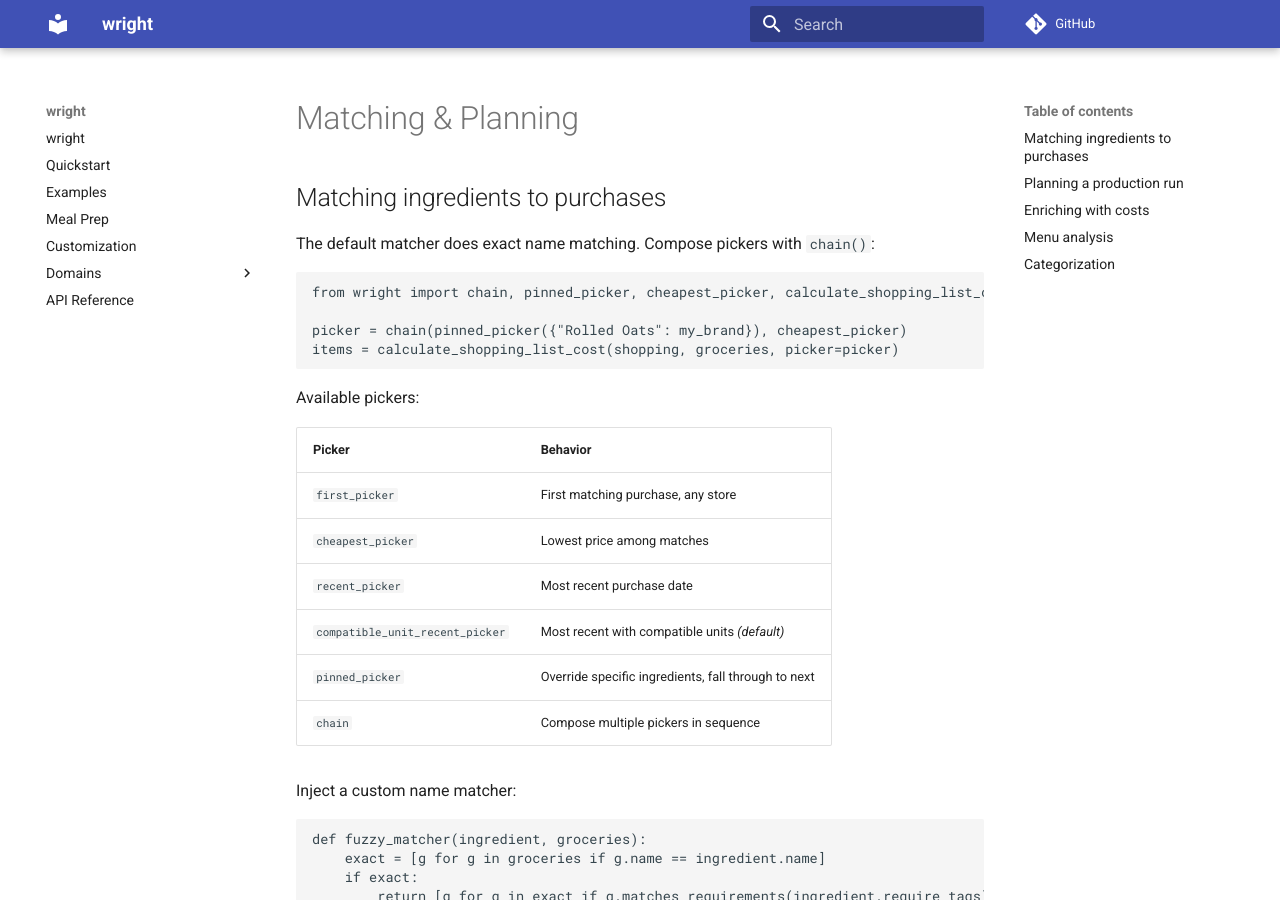
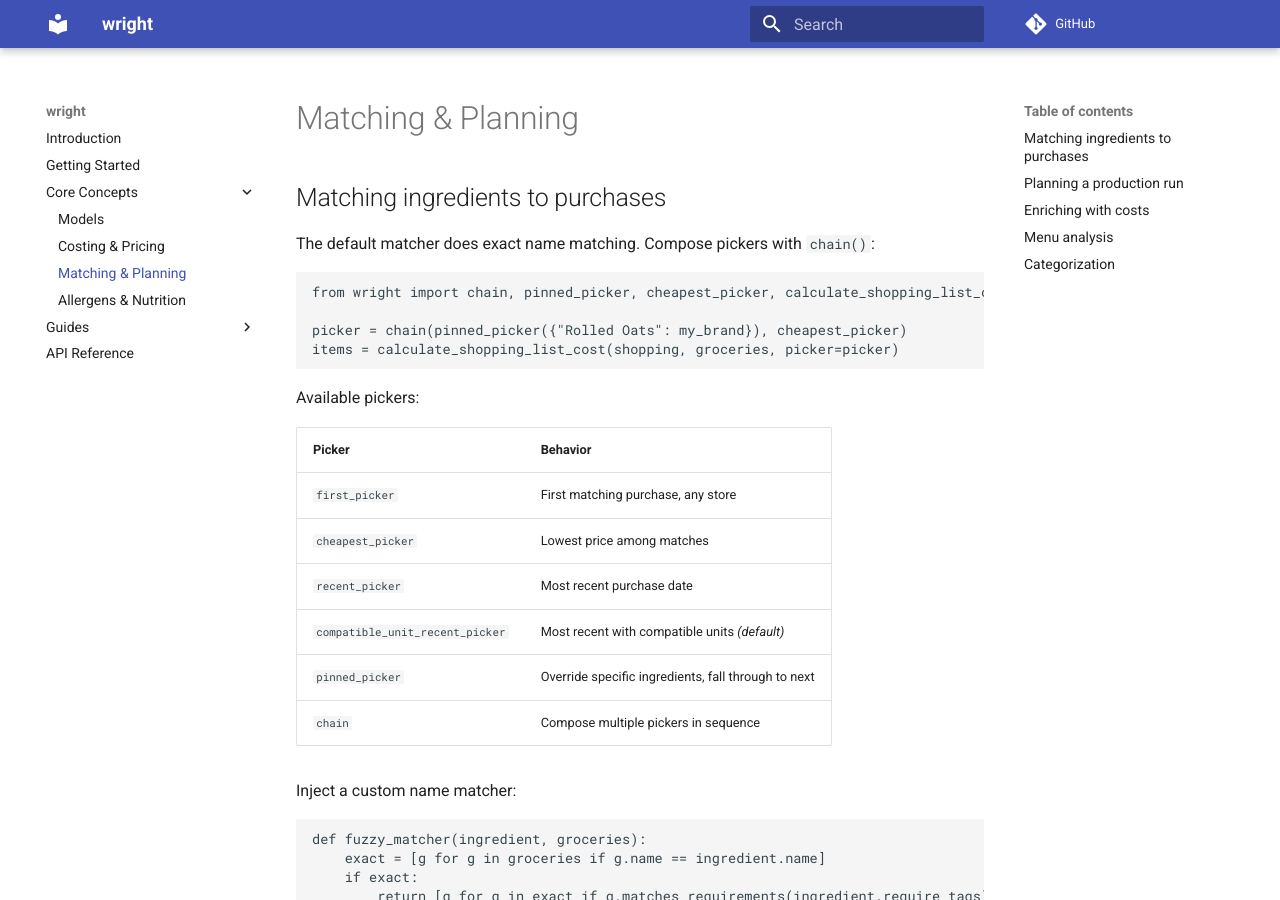
Before and after one commit to 3pm-baking/wright, an MkDocs documentation site: the page built from docs/guides/core/planning.md, in a window 1280 px wide and 900 px high. Built offline with MkDocs 1.6.1 and Material for MkDocs 9.7.7, drawn with Linux system fonts in a browser that asks for light colours; comment, search, counter and statistics services are not loaded.

Commit message:
re araange docs

```diff
--- a/mkdocs.yml
+++ b/mkdocs.yml
@@ -23,12 +23,16 @@ plugins:
   - search
 
 nav:
-  - wright: index.md
-  - Quickstart: guides/quickstart.md
-  - Examples: guides/examples.md
-  - Meal Prep: guides/meal-prep.md
-  - Customization: guides/customization.md
-  - Domains:
-      - Overview: guides/domains.md
-      - Restaurant: guides/restaurant.md
+  - Introduction: index.md
+  - Getting Started: guides/getting-started.md
+  - Core Concepts:
+      - Models: guides/core/models.md
+      - Costing & Pricing: guides/core/costing.md
+      - Matching & Planning: guides/core/planning.md
+      - Allergens & Nutrition: guides/core/allergens-nutrition.md
+  - Guides:
+      - Meal Prep: guides/meal-prep.md
+      - Food Service: guides/restaurant.md
+      - Beyond Food: guides/domains.md
+      - Customization: guides/customization.md
   - API Reference: api.md
```
